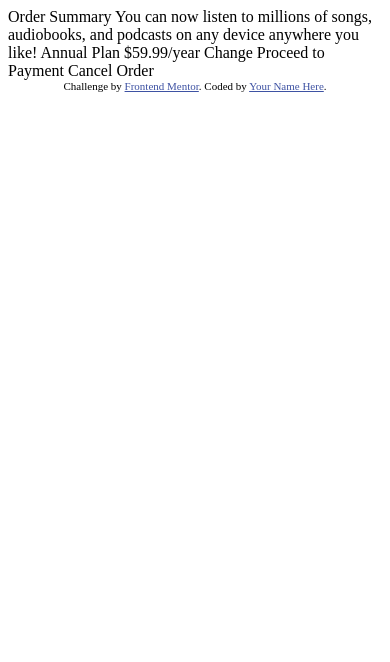
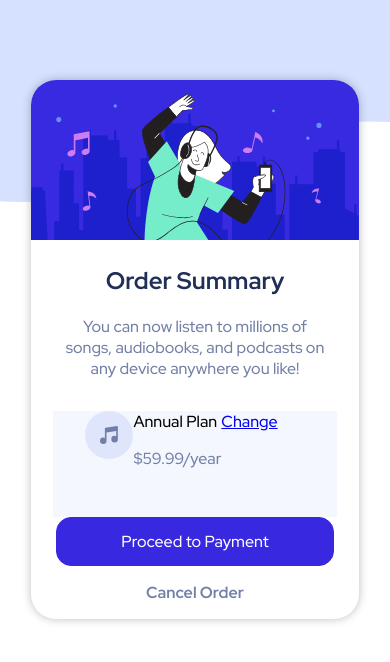
Before and after one commit to wizgurl101/frontend-mentor-challenges, a plain HTML site: page order-summary/index.html in a window 390 px wide. Drawn offline with Linux system fonts and the light colour scheme.

Commit message:
fix mobile style for order summary

```diff
--- a/order-summary/index.html
+++ b/order-summary/index.html
@@ -1,37 +1,50 @@
 <!DOCTYPE html>
 <html lang="en">
   <head>
-  <meta charset="UTF-8">
-  <meta name="viewport" content="width=device-width, initial-scale=1.0"> <!-- displays site properly based on user's device -->
-
-  <link rel="icon" type="image/png" sizes="32x32" href="./images/favicon-32x32.png">
-
+    <meta charset="UTF-8" />
+    <meta name="viewport" content="width=device-width, initial-scale=1.0" />
+    <link
+      rel="icon"
+      type="image/png"
+      sizes="32x32"
+      href="./images/favicon-32x32.png"
+    />
+    <link rel="stylesheet" href="style.css" />
     <title>Frontend Mentor | Order summary card</title>
-
-  <!-- Feel free to remove these styles or customise in your own stylesheet 👍 -->
-  <style>
-    .attribution { font-size: 11px; text-align: center; }
-    .attribution a { color: hsl(228, 45%, 44%); }
-  </style>
   </head>
   <body>
-
-  Order Summary
-
-  You can now listen to millions of songs, audiobooks, and podcasts on any
-  device anywhere you like!
-
-  Annual Plan
-  $59.99/year
-
-  Change
-
+    <div class="container">
+      <main>
+        <div class="card">
+          <div class="card-image">
+            <img src="images/illustration-hero.svg" />
+          </div>
+          <h2 class="card-title">Order Summary</h2>
+          <div class="card-text">
+            You can now listen to millions of songs, audiobooks, and podcasts on
+            any device anywhere you like!
+          </div>
+          <div class="card-icons">
+            <div class="card-icons-icon">
+              <img src="./images/icon-music.svg" />
+            </div>
+            <div class="card-icons-icon">
+              <span>Annual Plan</span>
+              <p>$59.99/year</p>
+            </div>
+            <div class="card-icons-icon">
+              <a href="#">Change</a>
+            </div>
+        </div>
+        <div class="card-button">
+          <button type="submit">
             Proceed to Payment
+          </button>
+        </div>
+        <div class="card-footer">
           Cancel Order
-
-  <div class="attribution">
-    Challenge by <a href="https://www.frontendmentor.io?ref=challenge" target="_blank">Frontend Mentor</a>.
-    Coded by <a href="#">Your Name Here</a>.
+        </div>
+      </main>
     </div>
   </body>
 </html>
--- /dev/null
+++ b/order-summary/style.scss
@@ -0,0 +1,94 @@
+@import url("https://fonts.googleapis.com/css2?family=Red+Hat+Display:wght@500;700;900&display=swap");
+//  variables
+$card-width: (
+  mobile: 20.5rem,
+);
+
+$colors: (
+  header: hsl(223, 47%, 23%),
+  body: hsl(224, 23%, 55%),
+  button: hsl(245, 75%, 52%),
+  box: hsl(225, 100%, 98%),
+);
+
+$font_default: "Red Hat Display", sans-serif;
+
+* {
+  box-sizing: border-box;
+}
+
+html {
+  background-image: url("./images/pattern-background-mobile.svg");
+  background-repeat: no-repeat;
+  background-size: contain;
+  font-family: $font_default;
+}
+
+h2 {
+  color: map-get($colors, header);
+}
+
+.card-text,
+.card-icons-icon p {
+  color: map-get($colors, body);
+}
+
+.container {
+  display: flex;
+  justify-content: center;
+  align-items: center;
+  margin-top: 5rem;
+}
+
+.card {
+  display: flex;
+  flex-direction: column;
+  background-color: white;
+  width: map-get($card-width, mobile);
+  border-radius: 25px;
+  overflow: hidden;
+  box-shadow: 0 0 10px rgba(0, 0, 0, 0.26);
+}
+
+.card-image img {
+  max-width: 100%;
+}
+
+.card-icons {
+  display: flex;
+  flex-direction: row;
+  background-color: map-get($colors, box);
+  margin: 0 1.4rem 0 1.4rem;
+}
+
+.card-text,
+.card-icons {
+  padding: 0 2rem 2rem 2rem;
+}
+
+.card-title,
+.card-text {
+  text-align: center;
+}
+.card-button {
+  text-align: center;
+}
+
+button {
+  background-color: map-get($colors, button);
+  border: 1px solid map-get($colors, button);
+  border-radius: 15px;
+  color: white;
+  font-family: $font_default;
+  font-weight: 500;
+  font-size: 1rem;
+  padding: 0.8rem 4rem 0.8rem 4rem;
+}
+
+.card-footer {
+  text-align: center;
+  color: map-get($colors, body);
+  font-size: 1rem;
+  font-weight: 700;
+  margin: 1rem 0 1rem 0;
+}
```
Also changed, not shown: order-summary/design/active-states.jpg (deleted), order-summary/design/desktop-design.jpg (deleted), order-summary/design/desktop-preview.jpg (deleted), order-summary/design/mobile-design.jpg (deleted), order-summary/style.css (added), 1 other file. Lines whose indentation alone changed are shown as unchanged.
